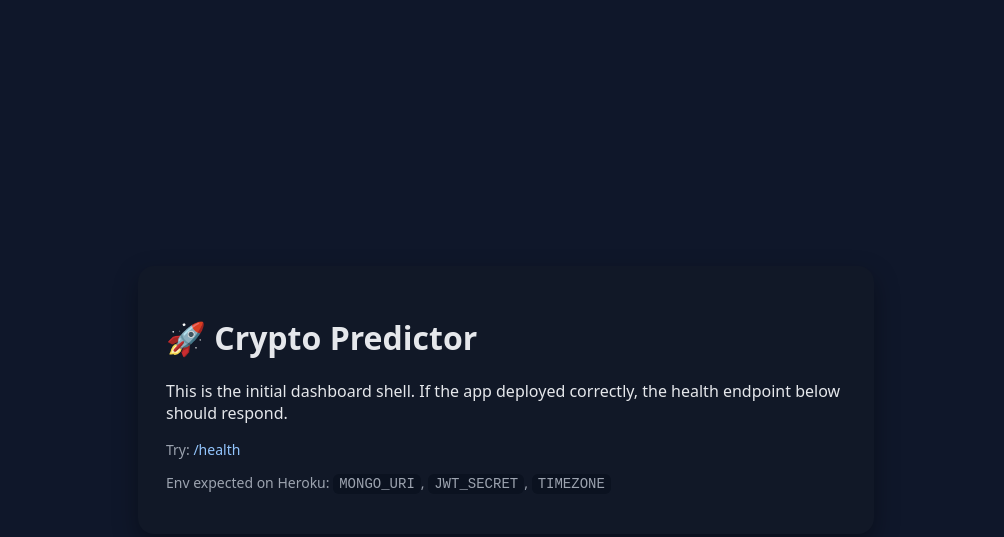
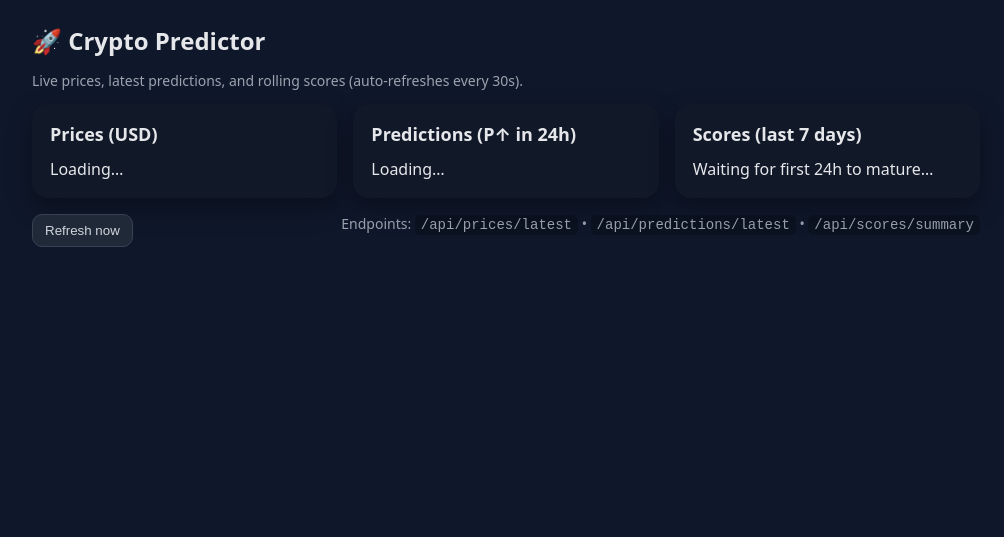
Before and after one commit to Zux12/crypto-predictor, a website: page public/index.html in a window 1280 px wide. Shown: the whole page, without its empty margins (134-1138 px from the left). Drawn offline with Linux system fonts and the light colour scheme.

Commit message:
Update index.html

```diff
--- a/public/index.html
+++ b/public/index.html
@@ -3,24 +3,55 @@
 <head>
   <meta charset="utf-8"/>
   <meta name="viewport" content="width=device-width, initial-scale=1"/>
-  <title>Crypto Predictor • Boot Check</title>
-  <link rel="preconnect" href="https://fonts.googleapis.com">
+  <title>Crypto Predictor • Dashboard</title>
   <style>
-    body { font-family: system-ui, -apple-system, Segoe UI, Roboto, Arial, sans-serif;
-           background:#0f172a; color:#e5e7eb; margin:0; display:flex; min-height:100vh;
-           align-items:center; justify-content:center; }
-    .card { background:#111827; padding:28px; border-radius:16px; max-width:680px; box-shadow:0 10px 25px rgba(0,0,0,.35); }
-    .muted { color:#9ca3af; font-size:14px }
-    code { background:#0b1220; padding:2px 6px; border-radius:6px }
-    a { color:#93c5fd; text-decoration:none }
+    :root{ --bg:#0f172a; --card:#111827; --muted:#9ca3af; --text:#e5e7eb; --good:#22c55e; --bad:#ef4444; }
+    *{ box-sizing:border-box }
+    body{ margin:0; font-family: system-ui, -apple-system, Segoe UI, Roboto, Arial, sans-serif; background:var(--bg); color:var(--text); }
+    .wrap{ max-width: 980px; margin: 24px auto; padding: 0 16px; }
+    .grid{ display:grid; grid-template-columns: repeat(auto-fit, minmax(280px,1fr)); gap:16px; }
+    .card{ background:var(--card); border-radius:16px; padding:18px; box-shadow:0 10px 25px rgba(0,0,0,.35); }
+    h1{ margin:0 0 12px 0; font-size:24px; }
+    h2{ margin:0 0 12px 0; font-size:18px; }
+    .muted{ color:var(--muted); font-size:14px; }
+    .row{ display:flex; align-items:center; justify-content:space-between; margin:8px 0; }
+    .pill{ padding:2px 8px; border-radius:999px; font-variant-numeric: tabular-nums; }
+    .pill.good{ background:rgba(34,197,94,.15); color: var(--good); }
+    .pill.bad{ background:rgba(239,68,68,.15); color: var(--bad); }
+    .btn{ background:#1f2937; color:#d1d5db; border:1px solid #374151; border-radius:10px; padding:8px 12px; cursor:pointer; }
+    .btn:disabled{ opacity:.6; cursor:not-allowed; }
+    code{ background:#0b1220; padding:2px 6px; border-radius:6px }
   </style>
 </head>
 <body>
-  <div class="card">
+  <div class="wrap">
     <h1>🚀 Crypto Predictor</h1>
-    <p>This is the initial dashboard shell. If the app deployed correctly, the health endpoint below should respond.</p>
-    <p class="muted">Try: <a href="/health" target="_blank">/health</a></p>
-    <p class="muted">Env expected on Heroku: <code>MONGO_URI</code>, <code>JWT_SECRET</code>, <code>TIMEZONE</code></p>
+    <p class="muted">Live prices, latest predictions, and rolling scores (auto-refreshes every 30s).</p>
+
+    <div class="grid">
+      <div class="card">
+        <h2>Prices (USD)</h2>
+        <div id="prices">Loading…</div>
+      </div>
+
+      <div class="card">
+        <h2>Predictions (P↑ in 24h)</h2>
+        <div id="preds">Loading…</div>
+      </div>
+
+      <div class="card">
+        <h2>Scores (last 7 days)</h2>
+        <div id="scores">Waiting for first 24h to mature…</div>
+      </div>
+    </div>
+
+    <div style="margin-top:16px">
+      <button id="refresh" class="btn">Refresh now</button>
+      <span class="muted" id="last-upd"></span>
+      <span class="muted" style="float:right">Endpoints: <code>/api/prices/latest</code> • <code>/api/predictions/latest</code> • <code>/api/scores/summary</code></span>
+    </div>
   </div>
+
+  <script src="/app.js"></script>
 </body>
 </html>
```
